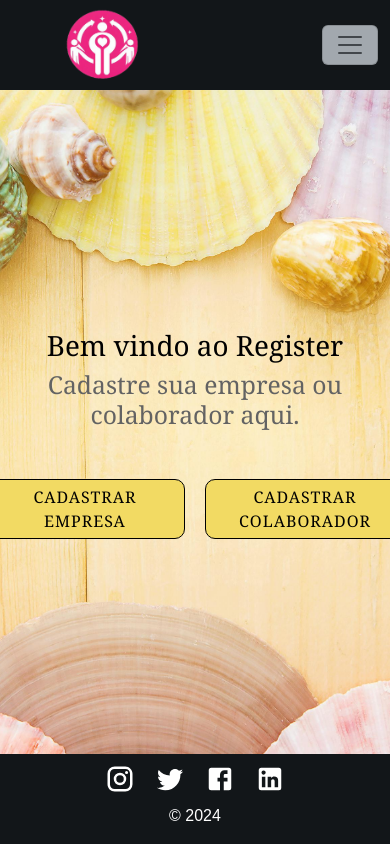
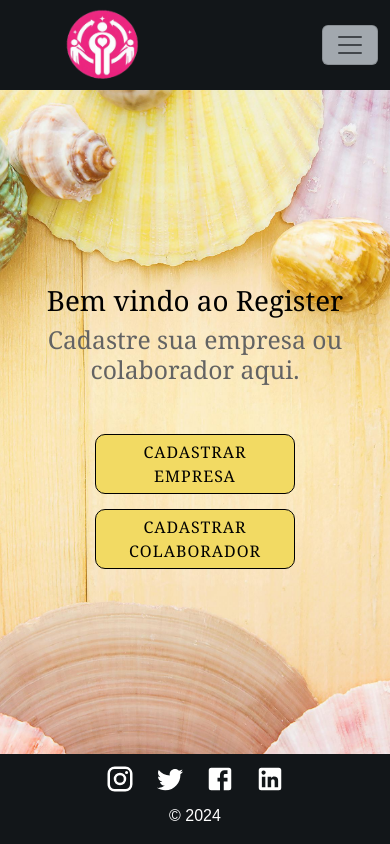
Before and after one commit to Itzmatheuss/project02-overdrive, a React (Create React App) app: page / in a window 390 px wide. Built offline with nearby package versions, Linux system fonts and the light colour scheme.

Commit message:
HomeResponsive

```diff
--- a/src/styles/Home.css
+++ b/src/styles/Home.css
@@ -55,3 +55,13 @@ main {
   background-color: #deb75d;
   border: none;
 }
+
+@media (max-width: 420px) {
+  .botao {
+    display: block;
+    gap: 5px;
+  }
+  .botao button {
+    margin-bottom: 15px;
+  }
+}
```
